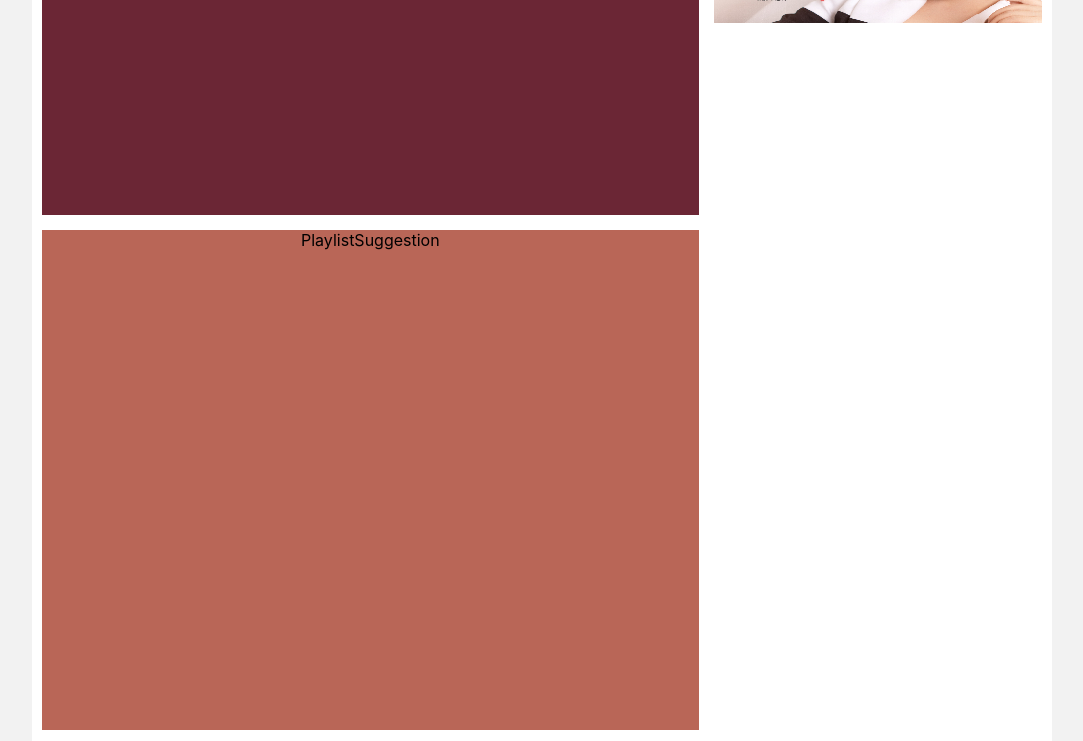
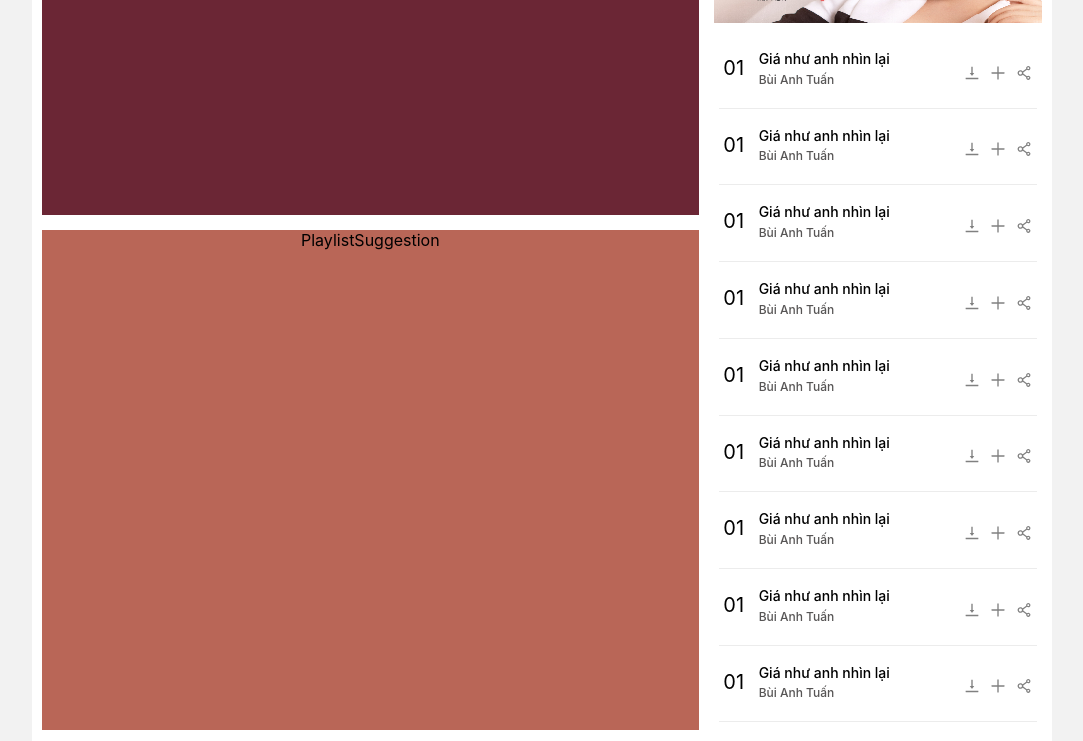
Before and after one commit to kimthaohuynhthi/ZingMP3-Clone, a React (Create React App) app: page / in a window 1280 px wide. Shown: the part 640-1381 px from the top of the page, without its empty margins (98-1181 px from the left). Built offline with nearby package versions, Linux system fonts and the light colour scheme.

Commit message:
component songcard, listsong

```diff
--- /dev/null
+++ b/src/HomePage/WeeklySongRanking/components/SongCard/index.jsx
@@ -0,0 +1,37 @@
+// libs
+import React from "react";
+import PropTypes from "prop-types";
+// components
+import TopNumber from "../../../../components/TopNumber";
+import SongInformation from "../../../../components/SongInformation";
+import FunctionalIcon from "../../../../components/FunctionalIcon";
+// others
+import "./style.scss";
+
+const SongCard = ({ topNumber, numberTitle, songName, singerName }) => (
+  <div className="song-card-wrapper">
+    <div className="song-card-wrapper-inner">
+      <div className="top-number">
+        <TopNumber
+          topNumber={topNumber}
+          numberTitle={numberTitle}
+          fontSize="20px"
+        />
+      </div>
+      <div className="song-info">
+        <SongInformation songName={songName} singerName={singerName} />
+      </div>
+      <div className="functional-icon">
+        <FunctionalIcon />
+      </div>
+    </div>
+  </div>
+);
+
+SongCard.propTypes = {
+  topNumber: PropTypes.string,
+  numberTitle: PropTypes.string,
+  songName: PropTypes.string,
+  singerName: PropTypes.string,
+};
+export default SongCard;
--- /dev/null
+++ b/src/HomePage/WeeklySongRanking/components/SongCard/style.scss
@@ -0,0 +1,16 @@
+.song-card-wrapper {
+  display: flex;
+  &-inner{
+    margin-top: 10px;
+    margin-bottom: 20px;
+    .top-number {
+      margin: -10px 0px 0px -40px;
+    }
+    .song-info{
+      margin: -45px 0px 0px 0px;
+    }
+    .functional-icon{
+      margin: -30px 0px 0px 200px;
+    }
+  }
+}
--- a/src/HomePage/WeeklySongRanking/index.jsx
+++ b/src/HomePage/WeeklySongRanking/index.jsx
@@ -8,6 +8,7 @@ import BannerTop1 from "../../components/BannerTop1";
 import banner from "../../assets/WeeklySongRanking/banner.jpeg";
 // others
 import "./style.scss";
+import ListSong from "./mains/ListSong";
 
 const WeeklySongRanking = () => (
   <div className="weekly-song-ranking-wrapper">
@@ -21,6 +22,7 @@ const WeeklySongRanking = () => (
       <div className="banner">
         <BannerTop1 image={banner} width="100%" height="120px" />
       </div>
+      <ListSong />
     </div>
   </div>
 );
--- /dev/null
+++ b/src/HomePage/WeeklySongRanking/mains/ListSong/index.jsx
@@ -0,0 +1,124 @@
+// libs
+import React from "react";
+import SongCard from "../../components/SongCard";
+// others
+import "./style.scss";
+
+const ListSong = () => (
+  <div className="list-song-wrapper">
+    {/* {songInTop.map((song) => (
+      <ul className="top-song-wrapper-inner">
+        <li key={song.id}>
+          <SongCard
+            topNumber={song.rank}
+            numberTitle={song.number}
+            image={song.img}
+            songName={song.name}
+            singerName={song.singer}
+          />
+        </li>
+      </ul>
+    ))} */}
+    <ul className="list-song-wrapper-inner">
+      <li>
+        <SongCard
+          topNumber="zing-chart"
+          numberTitle="01"
+          songName="Giá như anh nhìn lại"
+          singerName="Bùi Anh Tuấn"
+        />
+      </li>
+    </ul>
+    <ul className="list-song-wrapper-inner">
+      <li>
+        <SongCard
+          topNumber="zing-chart"
+          numberTitle="01"
+          songName="Giá như anh nhìn lại"
+          singerName="Bùi Anh Tuấn"
+        />
+      </li>
+    </ul>
+    <ul className="list-song-wrapper-inner">
+      <li>
+        <SongCard
+          topNumber="zing-chart"
+          numberTitle="01"
+          songName="Giá như anh nhìn lại"
+          singerName="Bùi Anh Tuấn"
+        />
+      </li>
+    </ul>
+    <ul className="list-song-wrapper-inner">
+      <li>
+        <SongCard
+          topNumber="zing-chart"
+          numberTitle="01"
+          songName="Giá như anh nhìn lại"
+          singerName="Bùi Anh Tuấn"
+        />
+      </li>
+    </ul>
+    <ul className="list-song-wrapper-inner">
+      <li>
+        <SongCard
+          topNumber="zing-chart"
+          numberTitle="01"
+          songName="Giá như anh nhìn lại"
+          singerName="Bùi Anh Tuấn"
+        />
+      </li>
+    </ul>
+    <ul className="list-song-wrapper-inner">
+      <li>
+        <SongCard
+          topNumber="zing-chart"
+          numberTitle="01"
+          songName="Giá như anh nhìn lại"
+          singerName="Bùi Anh Tuấn"
+        />
+      </li>
+    </ul>
+    <ul className="list-song-wrapper-inner">
+      <li>
+        <SongCard
+          topNumber="zing-chart"
+          numberTitle="01"
+          songName="Giá như anh nhìn lại"
+          singerName="Bùi Anh Tuấn"
+        />
+      </li>
+    </ul>
+    <ul className="list-song-wrapper-inner">
+      <li>
+        <SongCard
+          topNumber="zing-chart"
+          numberTitle="01"
+          songName="Giá như anh nhìn lại"
+          singerName="Bùi Anh Tuấn"
+        />
+      </li>
+    </ul>
+    <ul className="list-song-wrapper-inner">
+      <li>
+        <SongCard
+          topNumber="zing-chart"
+          numberTitle="01"
+          songName="Giá như anh nhìn lại"
+          singerName="Bùi Anh Tuấn"
+        />
+      </li>
+    </ul>
+    <ul className="list-song-wrapper-inner">
+      <li>
+        <SongCard
+          topNumber="zing-chart"
+          numberTitle="01"
+          songName="Giá như anh nhìn lại"
+          singerName="Bùi Anh Tuấn"
+        />
+      </li>
+    </ul>
+  </div>
+);
+export default ListSong;
--- /dev/null
+++ b/src/HomePage/WeeklySongRanking/mains/ListSong/style.scss
@@ -0,0 +1,10 @@
+.list-song-wrapper {
+  background-color: #FFFFFF;
+  padding: 5px;
+  &-inner{
+  border-bottom: 1px solid #ECECEC;
+    li{
+      list-style: none;
+    }
+  }
+}
```
